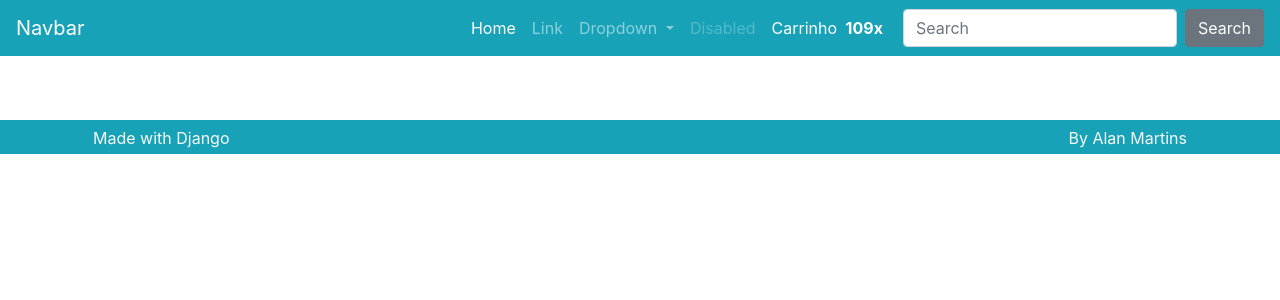
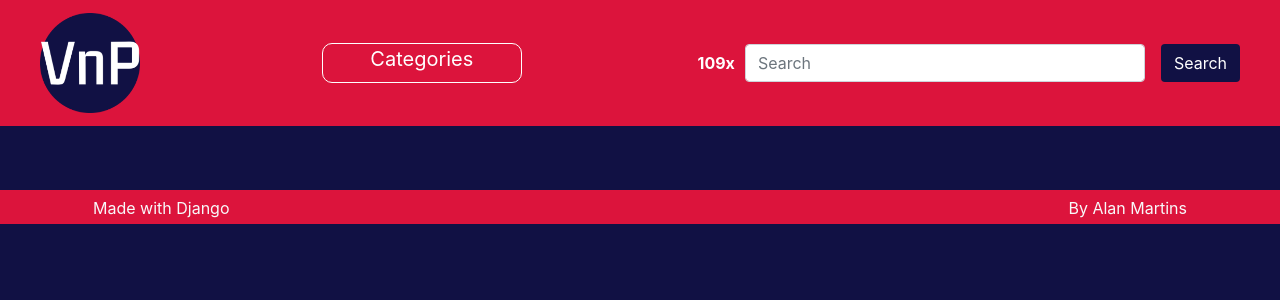
Before and after one commit to VenPoisen/project-Ecommerce-Django, a Django app: page / in a window 1280 px wide. Shown: the top 300 px of the page. Run offline with Django 4.2, Linux system fonts and the light colour scheme; data that the repository does not hold is empty; some libraries are stand-ins or nearby versions.

Commit message:
_nav.html update styles

```diff
--- a/products/templates/products/list.html
+++ b/products/templates/products/list.html
@@ -37,7 +37,7 @@
                     </div>
                 </div>
                 <div class="card-footer bg-transparent border-top-light-custom text-center">
-                    <a href="{{ product.slug }}" class="btn btn-primary btn-sm m-1 btn-block">
+                    <a href="{{ product.slug }}" class="btn main-color btn-sm m-1 btn-block">
                         <i class="fa fa-shopping-cart" aria-hidden="true"></i>
                         Buy
                     </a>
--- a/templates/partials/_footer.html
+++ b/templates/partials/_footer.html
@@ -1,6 +1,6 @@
 {% load static %}
 
-<footer class="container-fluid bg-primary">
+<footer class="container-fluid main-color">
     <div class="container text-light">
         <div class="row">
             <div class="col">
@@ -23,3 +23,4 @@
 <script src="{% static 'vendor/js/bootstrap.min.js' %}"></script>
 <script defer src="{% static 'vendor/js/all.js' %}"></script>
 <script src="{% static 'vendor/js/scripts.js' %}"></script>
+<script src="{% static 'vendor/js/index.js' %}"></script>
--- a/templates/partials/_head.html
+++ b/templates/partials/_head.html
@@ -5,3 +5,4 @@
 
 <link rel="stylesheet" href="{% static 'vendor/css/bootstrap.css' %}">
 <link rel="stylesheet" href="{% static 'vendor/css/style.css' %}">
+<link rel="stylesheet" href="{% static 'vendor/css/index.css' %}">
--- a/templates/partials/_nav.html
+++ b/templates/partials/_nav.html
@@ -1,50 +1,48 @@
-<nav class="navbar navbar-dark bg-primary navbar-expand-lg">
-    <a class="navbar-brand" href="base.html">Navbar</a>
-    <button class="navbar-toggler" type="button" data-toggle="collapse" data-target="#navbarSupportedContent"
-        aria-controls="navbarSupportedContent" aria-expanded="false" aria-label="Toggle navigation">
-        <span class="navbar-toggler-icon"></span>
-    </button>
+{% load static %}
+<div class="block-outside" id="block-outside" onclick="toggleMenu()"></div>
+<nav class="nav-header navbar navbar-dark main-color navbar-expand-lg">
+    <div class="nav-header-width">
+        <div class="nav-header-flex">
+            <a class="navbar-brand" href="base.html"> <img src="../static/android-chrome-192x192.png"
+                    alt="logo site image">
+            </a>
 
-    <div class="collapse navbar-collapse" id="navbarSupportedContent">
-        <ul class="navbar-nav ml-auto">
-            <li class="nav-item active">
-                <a class="nav-link" href="#">Home <span class="sr-only">(current)</span></a>
-            </li>
-            <li class="nav-item">
-                <a class="nav-link" href="#">Link</a>
-            </li>
-            <li class="nav-item dropdown">
-                <a class="nav-link dropdown-toggle" href="#" id="navbarDropdown" role="button" data-toggle="dropdown"
-                    aria-haspopup="true" aria-expanded="false">
-                    Dropdown
-                </a>
-                <div class="dropdown-menu" aria-labelledby="navbarDropdown">
-                    <a class="dropdown-item" href="#">Action</a>
-                    <a class="dropdown-item" href="#">Another action</a>
+            <div id="toggleMenu" onclick="toggleMenu()">Categories</div>
+
+            <nav id="menu" class="menu">
+                <div class="close-menu" onclick="toggleMenu()"></div>
+                <ul>
+                    <li><a href="#">Home</a></li>
+                    <li><a href="#">Link</a></li>
+                    <li onmouseover="dropRight()" onmouseout="dropRight()">
+                        <a href="#" role="button" data-toggle="dropdown">
+                            DropRight</a>
+                        <div class="intern-menu second-color" id="navbarDropleft">
+                            <a href="#">Action</a>
+                            <a href="#">Another action</a>
                             <div class="dropdown-divider"></div>
-                    <a class="dropdown-item" href="#">Something else here</a>
+                            <a href="#">Something else here</a>
                         </div>
                     </li>
-            <li class="nav-item">
-                <a class="nav-link disabled" href="#">Disabled</a>
+                    <li>
+                        <a class="disabled" href="#">Disabled</a>
                     </li>
-            <li class="nav-item">
-                <a class="nav-link nav-cart-link active" href="#">
-                    <span class="nav-cart-text mr-1">
-                        Carrinho
-                    </span>
-                    <span class="nav-cart-count mr-1">
-                        <strong>109x</strong>
-                    </span>
-                    <span class="nav-cart-icon mr-2">
-                        <i class="fas fa-shopping-cart"></i>
-                    </span>
-                </a>
+                    <li>
+                        <a href="#">Cart</a>
                     </li>
                 </ul>
-        <form class="form-inline my-2 my-lg-0">
-            <input class="form-control mr-sm-2" type="search" placeholder="Search" aria-label="Search">
-            <button class="btn btn-secondary my-2 my-sm-0" type="submit">Search</button>
+            </nav>
+
+            <div class="search-item">
+                <a class="" href="#">
+                    <strong>109x</strong>
+                    <span class="fas fa-shopping-cart"></span>
+                </a>
+                <form class="form-inline">
+                    <input class="form-control mr-sm-3" type="search" placeholder="Search" aria-label="Search">
+                    <button class="btn second-color my-2 my-sm-0 text-white" type="submit">Search</button>
                 </form>
             </div>
+        </div>
+    </div>
 </nav>
--- a/templates/static/vendor/css/index.css
+++ b/templates/static/vendor/css/index.css
@@ -1,3 +1,150 @@
-* {
-    box-sizing: border-box;
+body {
+    background-color: #111144;
 }
+
+.main-color {
+    background-color: crimson;
+    color: white;
+}
+
+.second-color {
+    background-color: #111144;
+    color: white;
+}
+
+.nav-header a {
+    text-decoration: none;
+    color: white;
+}
+
+div#block-outside.block-outside {
+    background-color: rgba(1, 1, 1, 0.5);
+    display: none;
+    position: fixed;
+    width: 100vw;
+    height: 100vh;
+    z-index: 50;
+}
+
+nav#menu.menu {
+    margin: 0;
+    padding: 0;
+    word-break: break-all;
+    position: fixed;
+    left: -500px;
+    top: 0;
+    bottom: 0;
+    min-width: 250px;
+    max-width: 500px;
+    background-color: crimson;
+    z-index: 100;
+}
+
+nav#menu.menu ul {
+    list-style: none;
+    display: block;
+    margin: 40px 0 0 0;
+    padding: 0;
+}
+
+nav#menu.menu li a {
+    display: block;
+    width: 100%;
+    height: 100%;
+    padding: 10px 20px;
+}
+
+nav#menu.menu li a:hover {
+    background-color: rgba(17, 17, 68, 0.2);
+}
+
+nav li .intern-menu {
+    position: absolute;
+    top: 110px;
+    right: -250px;
+    min-width: 250px;
+    background-color: crimson;
+    z-index: 110;
+    display: none;
+}
+
+#menu .close-menu,
+#toggleMenu {
+    height: 40px;
+    font-size: 20px;
+    color: white;
+    text-align: center;
+    cursor: pointer;
+}
+
+div#block-outside.block-outside,
+div#toggleMenu,
+nav#menu.menu,
+nav#menu.menu .close-menu,
+nav#menu.menu li a:hover,
+nav#menu.menu li .intern-menu {
+    transition: all ease-in-out 300ms;
+    -webkit-transition: all ease-in-out 300ms;
+}
+
+
+#menu .close-menu {
+    position: absolute;
+    right: 0;
+    top: 0;
+    width: 40px;
+}
+
+#menu .close-menu:after {
+    vertical-align: middle;
+    content: "\2715";
+    font-weight: 800;
+    font-size: 20px;
+}
+
+#toggleMenu {
+    border-style: solid;
+    border-width: 1.5px;
+    border-radius: 10px;
+    border-color: white;
+    width: 200px;
+}
+
+#menu .close-menu:hover,
+#toggleMenu:hover {
+    opacity: 0.5;
+}
+
+nav.nav-header {
+    display: flex;
+    justify-content: center;
+
+}
+
+.nav-header-width {
+    display: block;
+    width: 1200px;
+}
+
+nav.nav-header .nav-header-flex {
+    display: flex;
+    justify-content: space-between;
+    align-items: center
+}
+
+nav.nav-header .nav-header-flex img {
+    max-height: 100px;
+}
+
+nav.nav-header div.search-item {
+    display: flex;
+    align-items: center;
+}
+
+nav.nav-header div.search-item a {
+    margin: 10px;
+}
+
+nav.nav-header div.search-item .form-control {
+    width: 400px;
+}
--- /dev/null
+++ b/templates/static/vendor/js/index.js
@@ -0,0 +1,28 @@
+var toggleStatus = 1;
+var dropStatus = 1;
+
+function dropRight() {
+    if (dropStatus == 1 && toggleStatus == 0) {
+        document.getElementById("navbarDropleft").style.display = "block";
+        dropStatus = 0;
+    }
+    else if (dropStatus == 0 && toggleStatus == 0) {
+        document.getElementById("navbarDropleft").style.display = "none";
+        dropStatus = 1;
+    }
+};
+
+function toggleMenu() {
+    if (toggleStatus == 1) {
+        document.getElementById("menu").style.left = "0";
+        document.getElementById("block-outside").style.display = "block";
+        toggleStatus = 0;
+    }
+    else if (toggleStatus == 0) {
+        document.getElementById("menu").style.left = "-500px";
+        document.getElementById("block-outside").style.display = "none";
+        document.getElementById("navbarDropleft").style.display = "none";
+        dropStatus = 1;
+        toggleStatus = 1;
+    }
+};
```
Also changed, not shown: templates/static/android-chrome-192x192.png (added). Lines whose indentation alone changed are shown as unchanged.
